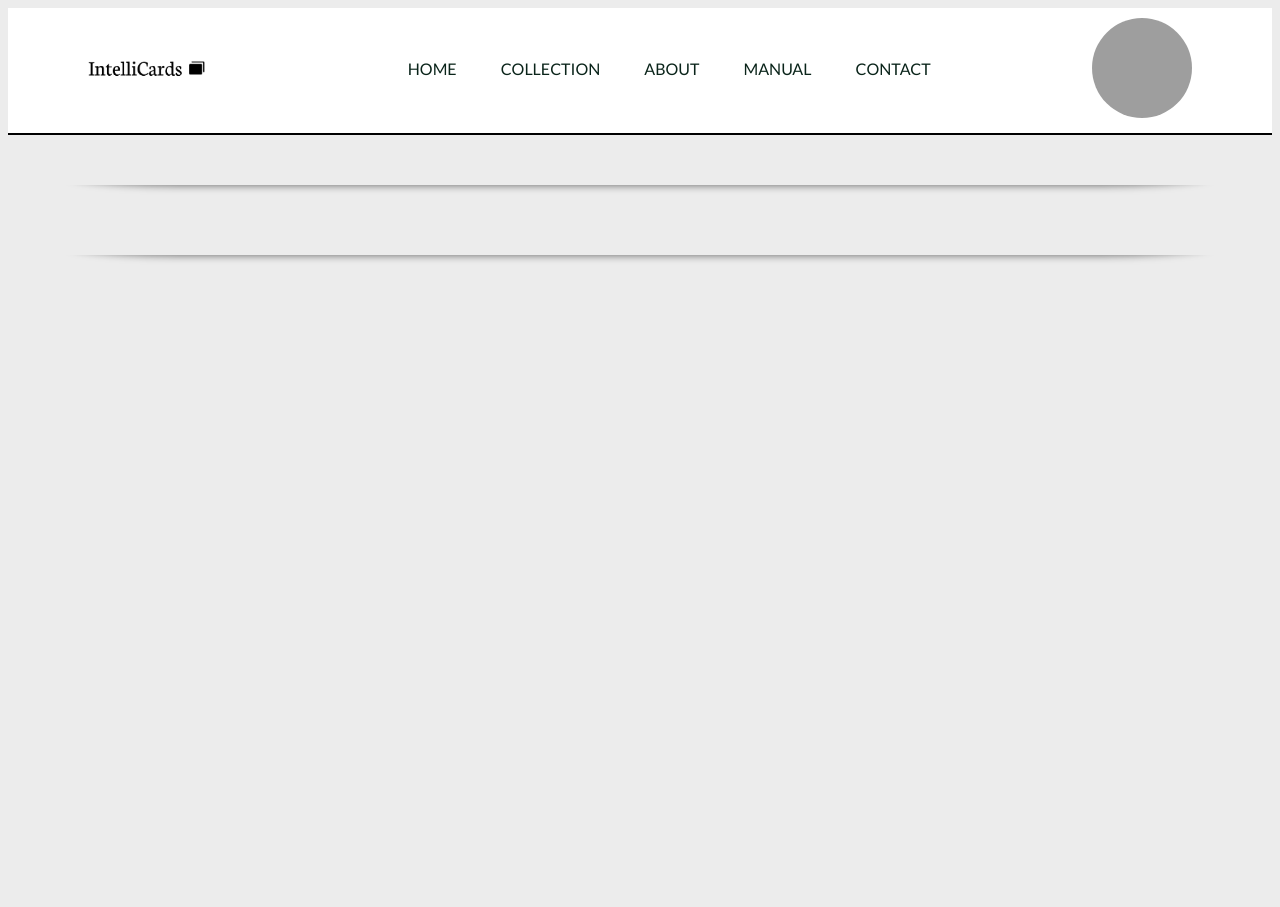
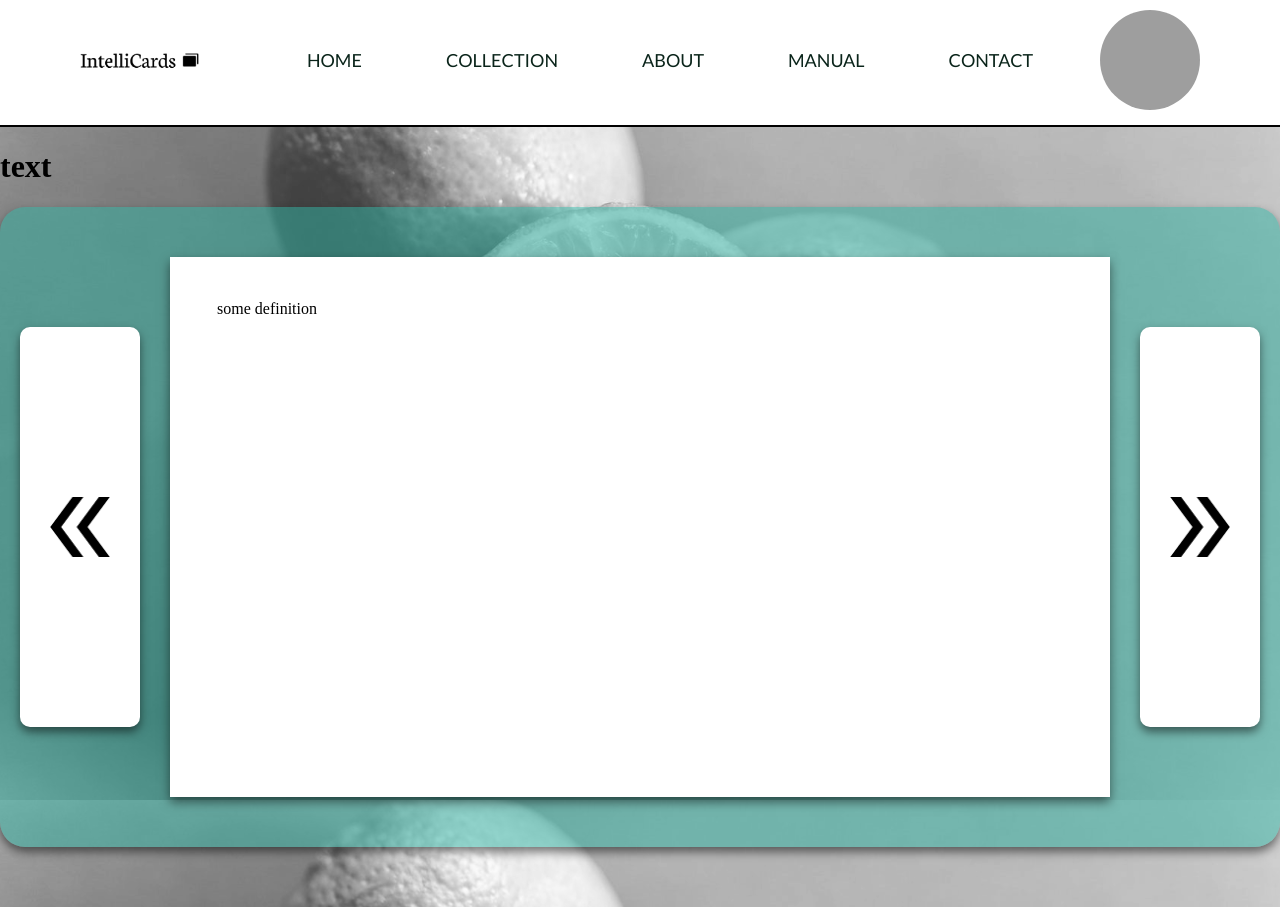
Before and after one commit to echpochmak31/flashcards, a plain HTML site: page index.html in a window 1280 px wide. Before the commit the page ends 800 px from the top, so only its background shows below. Drawn offline with Linux system fonts and the light colour scheme; grey boxes are pictures that could not be loaded.

Commit message:
add flashcard box

```diff
--- /dev/null
+++ b/body.css
@@ -0,0 +1,48 @@
+
+* {
+    box-sizing: border-box; /* Prevent padding (and borders) from adding to width/height */
+}
+
+html, body {
+    margin: 0px; /* Remove browser default margins */
+    padding: 0px; /* Remove browser default padding */
+}
+html {
+    height: 100%; /* Helps min-height work properly on body */
+}
+.separador {
+    margin-top: 50px;
+    overflow: hidden;
+    height: 20px;
+}
+
+.separador:after {
+    content: '';
+    display: block;
+    width: 90%;
+    height: 30px;
+    margin: -30px auto 0;
+    border-radius: 120px / 10px;
+    box-shadow: 0px 0px 8px rgba(0, 0, 0, .6);
+}
+
+
+/*body {*/
+/*    background-image: url("background-image.png");*/
+/*    background-size: cover;*/
+/*    background-repeat: no-repeat;*/
+/*    background-attachment: fixed;*/
+/*    background-color: #ECECEC;*/
+/*}*/
+
+body {
+    position: relative; /* Assist "position: absolute" below */
+    padding-bottom: 60px; /* Must match footer height; make up for footer being removed from the document flow */
+    min-height: 100%; /* Force body to be at least the size of the screen */
+    background: #ECECEC; /* Backup color */
+    background: url("background-limes.png") no-repeat center center fixed;
+    -webkit-background-size: cover;
+    -moz-background-size: cover;
+    -o-background-size: cover;
+    background-size: cover;
+}
--- /dev/null
+++ b/header.css
@@ -0,0 +1,61 @@
+header {
+    background: #FFFFFF;
+    width: 100%;
+    border-bottom: 2px solid #000000;
+    padding-bottom: 5px;
+}
+
+.top-bar-container nav {
+    display: flex;
+    justify-content: space-between;
+    align-items: center;
+    /*padding-left: 80px;*/
+    padding-right: 80px;
+    /*padding-top: 10px;*/
+}
+
+.top-bar-container .logo {
+    margin-left: 80px;
+    width: 10%;
+    height: 10%;
+}
+
+nav ul li {
+    list-style: none;
+    display: inline-block;
+    padding: 10px 20px;
+    font-family: 'Lato', sans-serif;
+}
+
+nav ul li a {
+    color: #0A241A;
+    text-decoration: none;
+    text-transform: uppercase;
+}
+
+.header-list .list-item {
+    margin: 0 20px;
+    font-size: large;
+    font-family: 'Lato', sans-serif;
+}
+
+#avatar {
+    /* This image is 687 wide by 1024 tall, similar to your aspect ratio */
+    background-image: url('https://i.stack.imgur.com/Dj7eP.jpg');
+
+    /* make a square container */
+    width: 100px;
+    height: 100px;
+
+    margin-top: 10px;
+    margin-bottom: 10px;
+
+    /* fill the container, preserving aspect ratio, and cropping to fit */
+    background-size: cover;
+
+    /* center the image vertically and horizontally */
+    background-position: top center;
+
+    /* round the edges to a circle with border radius 1/2 container size */
+    border-radius: 50%;
+}
--- a/index.html
+++ b/index.html
@@ -1,11 +1,15 @@
 <!DOCTYPE html>
 <!--<html lang="en">-->
+<html>
 <head>
     <title>IntelliCards</title>
     <meta charset="utf-8">
     <meta name="keywords" content='flashcards, flash cards, флешкарточки, флеш-карточки, флеш карточки'>
-<!--            <link href="outline-prototype-safe.css" rel="stylesheet">-->
+<!--    <link href="outline-prototype-safe.css" rel="stylesheet">-->
     <!--    <link href="styles.css" rel="stylesheet">-->
+    <link href="header.css" rel="stylesheet">
+    <link href="body.css" rel="stylesheet">
+
     <link href="s.css" rel="stylesheet">
 
 
@@ -20,28 +24,39 @@
 
             <img src="logo-l.png" class="logo">
 
-            <ul>
-                <li class="item"><a href="#">Home</a></li>
-                <li class="item"><a href="#">Collection</a></li>
-                <li class="item"><a href="#">About</a></li>
-                <li class="item"><a href="#">Manual</a></li>
-                <li class="item"><a href="#">Contact</a></li>
+            <ul class="header-list">
+                <li class="list-item"><a href="#">Home</a></li>
+                <li class="list-item"><a href="#">Collection</a></li>
+                <li class="list-item"><a href="#">About</a></li>
+                <li class="list-item"><a href="#">Manual</a></li>
+                <li class="list-item"><a href="#">Contact</a></li>
             </ul>
 
-            <a id="avatar" href="www.google.com"></a>
-<!--            <div id="avatar">-->
-<!--            </div>-->
-            <!--            <img src="avatar.jpg" alt="profile image here" class="avatar">-->
+            <a id="avatar" href="https://www.google.com"></a>
         </nav>
     </div>
 </header>
+<main>
+    <div id="flashcard-info">
+        <h1>text</h1>
 
-<div class="separador"></div>
+    </div>
+    <!--    <div class="separador"></div>-->
 
-<div class="separador"></div>
+    <div id="container">
+        <div id="flashcard-block">
+<!--            <a id="left-arrow-block" class="arrow-block" href="https://www.google.com"></a>-->
+            <div id="left-arrow-block" class="arrow-block"></div>
+            <div id="flashcard">
+                <div id="flashcard-text">
+                    <p>some definition</p>
+                </div>
+            </div>
+<!--            <a id="right-arrow-block" class="arrow-block" href="https://www.google.com"></a>-->
+            <div id="right-arrow-block" class="arrow-block" href="https://www.google.com"></div>
+        </div>
 
-<main>
-
+    </div>
 </main>
 </body>
 </html>
--- a/s.css
+++ b/s.css
@@ -1,94 +1,54 @@
-body {
-    background: #ECECEC;
+#container {
+    display: flex;
+    justify-content: safe center;;
+    align-items: center;
 }
 
-header {
-    background: #FFFFFF;
-    width: 100%;
-    /*outline: red dashed 2px;*/
-    border-bottom: 2px solid #000000    ;
-    padding-bottom:5px;
+#flashcard-block {
+    display: flex;
+    justify-content: safe center;;
+    align-items: center;
+    gap: 30px;
+    background: rgba(49, 179, 163, 0.5);
+    width: 1512px;
+    height: 640px;
+    border-radius: 25px;
+    box-shadow: 0 5px 10px 0 rgba(0, 0, 0, 0.5)
 }
 
-.top-bar-container nav {
-    display: flex;
-    justify-content: space-between;
-    align-items: center;
-    /*padding-left: 80px;*/
-    padding-right: 80px;
-    /*padding-top: 10px;*/
+.arrow-block {
+    width: 120px;
+    height: 400px;
+    background: rgba(255, 255, 255);
+    border-radius: 10px;
+    box-shadow: 0 5px 10px 0 rgba(0, 0, 0, 0.5)
 }
 
-.top-bar-container .logo {
-    margin-left: 80px;
-    width: 10%;
-    height: 10%;
+#flashcard {
+    display: flex;
+    justify-content: safe center;
+    align-items: center;
+    width: 940px;
+    height: 540px;
+    background-color: #FFFFFF;
+    box-shadow: 0 5px 10px 0 rgba(0, 0, 0, 0.5)
 }
 
-/*.top-bar-container nav ul {*/
-/*    position: absolute;*/
-/*    left: 50%;*/
-/*    transform: translateX(-50%);*/
-/*}*/
-
-nav ul li {
-    list-style: none;
-    display: inline-block;
-    padding: 10px 20px;
-    font-family: 'Lato', sans-serif;
+#flashcard-text {
+    width: 90%;
+    height: 90%;
 }
 
-nav ul li a {
-    color: #0A241A;
-    text-decoration: none;
-    text-transform: uppercase;
+#left-arrow-block {
+    background-image: url("left-arrow.png");
+    background-repeat: no-repeat;
+    background-position: center;
+    background-size: 60px;
 }
 
-/*.top-bar-container .avatar{*/
-/*    width: 10%;*/
-/*    height: 10%;*/
-/*    margin-bottom: 10px;*/
-/*    margin-top: 10px;*/
-/*    !*margin-left: -25px;*!*/
-/*}*/
-
-#avatar {
-    /* This image is 687 wide by 1024 tall, similar to your aspect ratio */
-    background-image: url('https://i.stack.imgur.com/Dj7eP.jpg');
-
-    /* make a square container */
-    width: 100px;
-    height: 100px;
-
-    margin-top: 10px;
-    margin-bottom: 10px;
-
-    /* fill the container, preserving aspect ratio, and cropping to fit */
-    background-size: cover;
-
-    /* center the image vertically and horizontally */
-    background-position: top center;
-
-    /* round the edges to a circle with border radius 1/2 container size */
-    border-radius: 50%;
+#right-arrow-block {
+    background-image: url("right-arrow.png");
+    background-repeat: no-repeat;
+    background-position: center;
+    background-size: 60px;
 }
-
-.separador {
-    margin-top: 50px;
-    overflow: hidden;
-    height: 20px;
-}
-
-.separador:after {
-    content: '';
-    display: block;
-    width: 90%;
-    height: 30px;
-    margin: -30px auto 0;
-    border-radius: 120px / 10px;
-    box-shadow: 0px 0px 8px rgba(0,0,0,.6);
-}
-
-.item {
-
-}
```
Also changed, not shown: background-image.png (added), background-limes.png (added), left-arrow.png (added), right-arrow.png (added).
